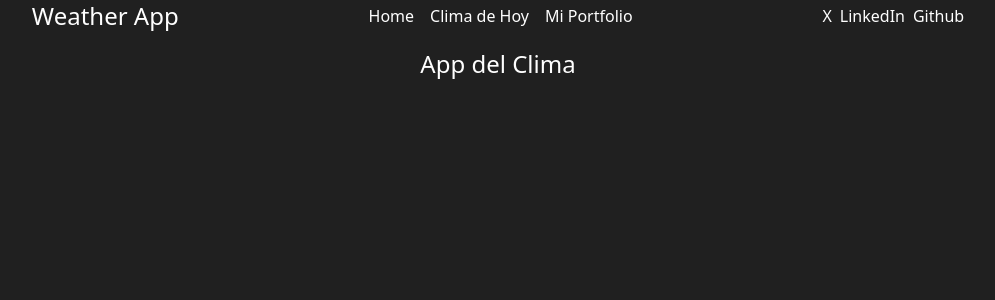
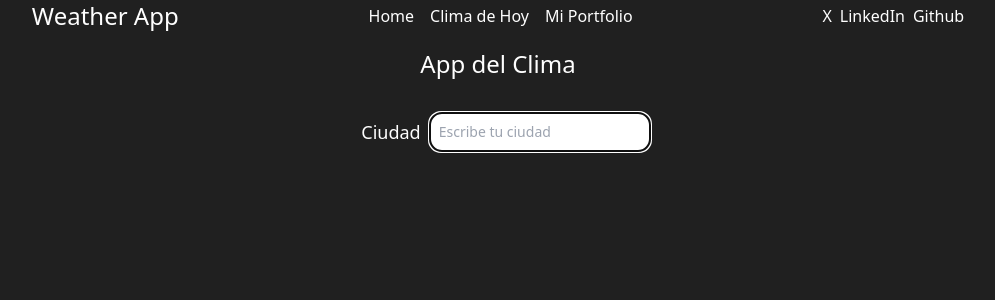
Before and after one commit to magoMercurio/app-clima-nextjs, a Next.js app: page / in a window 1280 px wide. Shown: the top 300 px of the page, without its empty margins (142-1137 px from the left). Built offline with nearby package versions, Linux system fonts and the light colour scheme.

Commit message:
create MainLayout FormSearch services/api

```diff
--- /dev/null
+++ b/src/components/FormSearch.jsx
@@ -0,0 +1,27 @@
+
+
+export default function FormSearch() {
+  return (
+    <>
+      <form
+        action=""
+        method="get"
+        className=" ml-4 mt-8 gap-2 flex flex-row justify-center items-center text-lg"
+      >
+        <label
+          htmlFor="current"
+          className="capitalize"
+        >
+          ciudad
+        </label>
+        <input type="text"
+          name="current"
+          id="current"
+          placeholder="Escribe tu ciudad"
+          autoFocus
+          className="border-2 border-gray-300 hover:border-blue-400 rounded-xl p-2 text-sm text-black"
+        />
+      </form>
+    </>
+  )
+}
--- /dev/null
+++ b/src/layout/MainLayout.jsx
@@ -0,0 +1,14 @@
+import Navbar from "@/components/Navbar";
+
+export default function MainLayout({ children }) {
+  return (
+    <>
+      <div className="min-h-full">
+        <Navbar />
+        <main className="max-w-7xl mx-auto py-6 sm:px-6 lg:px-8">
+          {children}
+        </main>
+      </div>
+    </>
+  );
+}
--- a/src/pages/_app.js
+++ b/src/pages/_app.js
@@ -1,5 +1,14 @@
+import MainLayout from '@/layout/MainLayout'
 import '@/styles/globals.css'
 
 export default function App({ Component, pageProps }) {
-  return <Component {...pageProps} />
+  return (
+    <>
+      <MainLayout>
+        <Component {...pageProps} />
+      </MainLayout>
+    </>
+
+  )
+
 }
--- a/src/pages/index.js
+++ b/src/pages/index.js
@@ -1,4 +1,4 @@
-import Navbar from '@/components/Navbar'
+import FormSearch from '@/components/FormSearch'
 import { Inter } from 'next/font/google'
 
 const inter = Inter({ subsets: ['latin'] })
@@ -6,11 +6,11 @@ const inter = Inter({ subsets: ['latin'] })
 export default function Home() {
   return (
     <>
-    <Navbar />
       <main>
       <h1 className='mt-4 mb-4 text-2xl flex justify-center items-center'>
         App del Clima
     </h1>
+      <FormSearch />
       </main>
     </>
   )
```
Also changed, not shown: src/services/api/index.js (added, +7 -0 lines).
